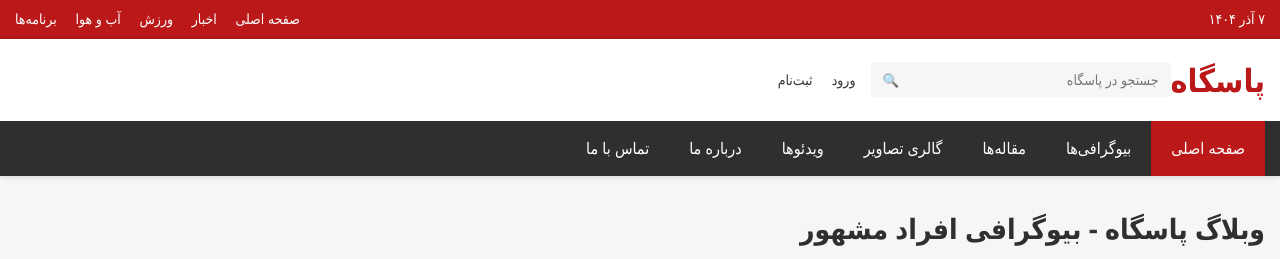
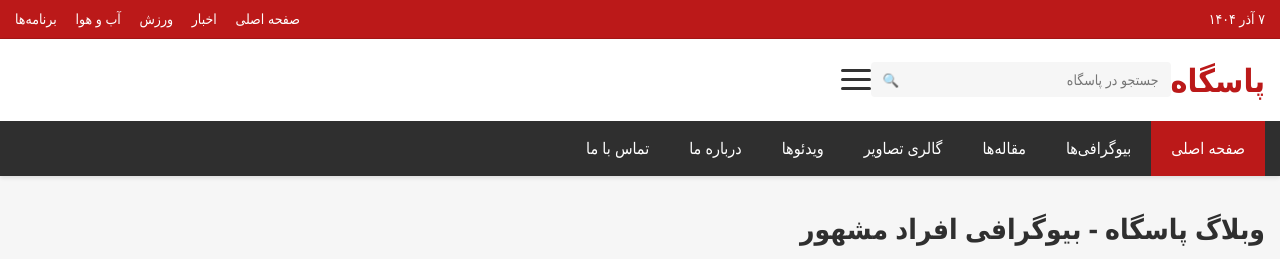
Before and after one commit to darkblog/darkblog.github.io, a Jekyll site: the page built from test.html, in a window 1280 px wide. Shown: the top 259 px of the page. Built offline with Jekyll 4.4.1, drawn with Linux system fonts in a browser that asks for light colours.

Commit message:
Update test.html

```diff
--- a/test.html
+++ b/test.html
@@ -103,11 +103,93 @@
             color: #666;
         }
 
-        .user-actions a {
+        /* منوی همبرگر */
+        .hamburger-menu {
+            display: flex;
+            align-items: center;
+        }
+
+        .hamburger-btn {
+            background: none;
+            border: none;
+            cursor: pointer;
+            display: flex;
+            flex-direction: column;
+            justify-content: space-between;
+            width: 30px;
+            height: 21px;
+            padding: 0;
+        }
+
+        .hamburger-btn span {
+            display: block;
+            height: 3px;
+            width: 100%;
+            background-color: #333;
+            border-radius: 2px;
+            transition: all 0.3s;
+        }
+
+        .hamburger-menu.active .hamburger-btn span:nth-child(1) {
+            transform: translateY(9px) rotate(45deg);
+        }
+
+        .hamburger-menu.active .hamburger-btn span:nth-child(2) {
+            opacity: 0;
+        }
+
+        .hamburger-menu.active .hamburger-btn span:nth-child(3) {
+            transform: translateY(-9px) rotate(-45deg);
+        }
+
+        .hamburger-content {
+            position: absolute;
+            top: 100%;
+            left: 0;
+            right: 0;
+            background-color: white;
+            box-shadow: 0 5px 15px rgba(0,0,0,0.1);
+            padding: 20px;
+            display: none;
+            z-index: 1001;
+        }
+
+        .hamburger-menu.active .hamburger-content {
+            display: block;
+        }
+
+        .hamburger-links {
+            list-style: none;
+            margin-bottom: 20px;
+        }
+
+        .hamburger-links li {
+            margin-bottom: 10px;
+        }
+
+        .hamburger-links a {
             color: #333;
             text-decoration: none;
-            margin-right: 15px;
+            font-size: 16px;
+            display: block;
+            padding: 8px 0;
+            border-bottom: 1px solid #eee;
+        }
+
+        .hamburger-links a:hover {
+            color: #bb1919;
+        }
+
+        .hamburger-user-actions {
+            display: flex;
+            gap: 15px;
+        }
+
+        .hamburger-user-actions a {
+            color: #bb1919;
+            text-decoration: none;
             font-size: 14px;
+            font-weight: 500;
         }
 
         /* ناوبری اصلی */
@@ -378,9 +460,28 @@
                     <button>🔍</button>
                 </div>
 
-                <div class="user-actions">
-                    <a href="#">ورود</a>
-                    <a href="#">ثبت‌نام</a>
+                <!-- منوی همبرگر جایگزین ورود/ثبت‌نام -->
+                <div class="hamburger-menu">
+                    <button class="hamburger-btn">
+                        <span></span>
+                        <span></span>
+                        <span></span>
+                    </button>
+
+                    <div class="hamburger-content">
+                        <ul class="hamburger-links">
+                            <li><a href="#">صفحه اصلی</a></li>
+                            <li><a href="#">اخبار</a></li>
+                            <li><a href="#">ورزش</a></li>
+                            <li><a href="#">آب و هوا</a></li>
+                            <li><a href="#">برنامه‌ها</a></li>
+                        </ul>
+
+                        <div class="hamburger-user-actions">
+                            <a href="#">ورود</a>
+                            <a href="#">ثبت‌نام</a>
+                        </div>
+                    </div>
                 </div>
             </div>
         </div>
```
Also changed, not shown: other parts of test.html (+23 -1 lines).
